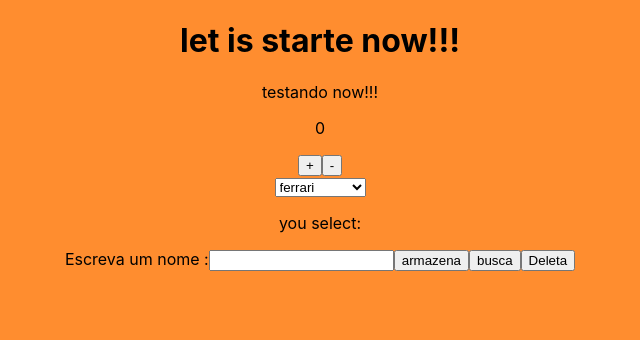
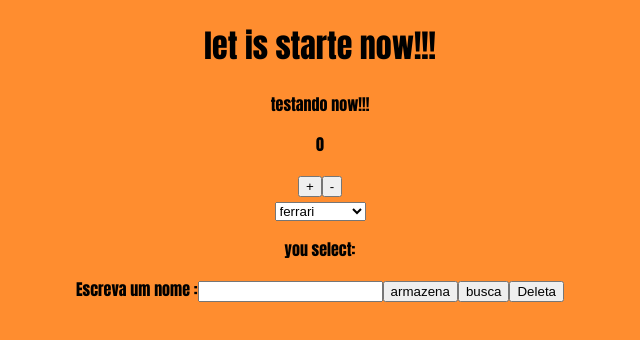
Before and after one commit to felipe-programador-18/corrida-app, a React (Create React App) app in the folder corrida-app/: page / in a window 1280 px wide. Shown: the top 340 px of the page, without its empty margins (320-960 px from the left). Built offline with nearby package versions, Linux system fonts and the light colour scheme.

Commit message:
c6-adding new modify

```diff
--- a/corrida-app/src/App.css
+++ b/corrida-app/src/App.css
@@ -40,4 +40,5 @@
 
 body{
  background-color: rgb(255, 141, 47);
+ font-family: Impact, Haettenschweiler, 'Arial Narrow Bold', sans-serif;
 }
```
